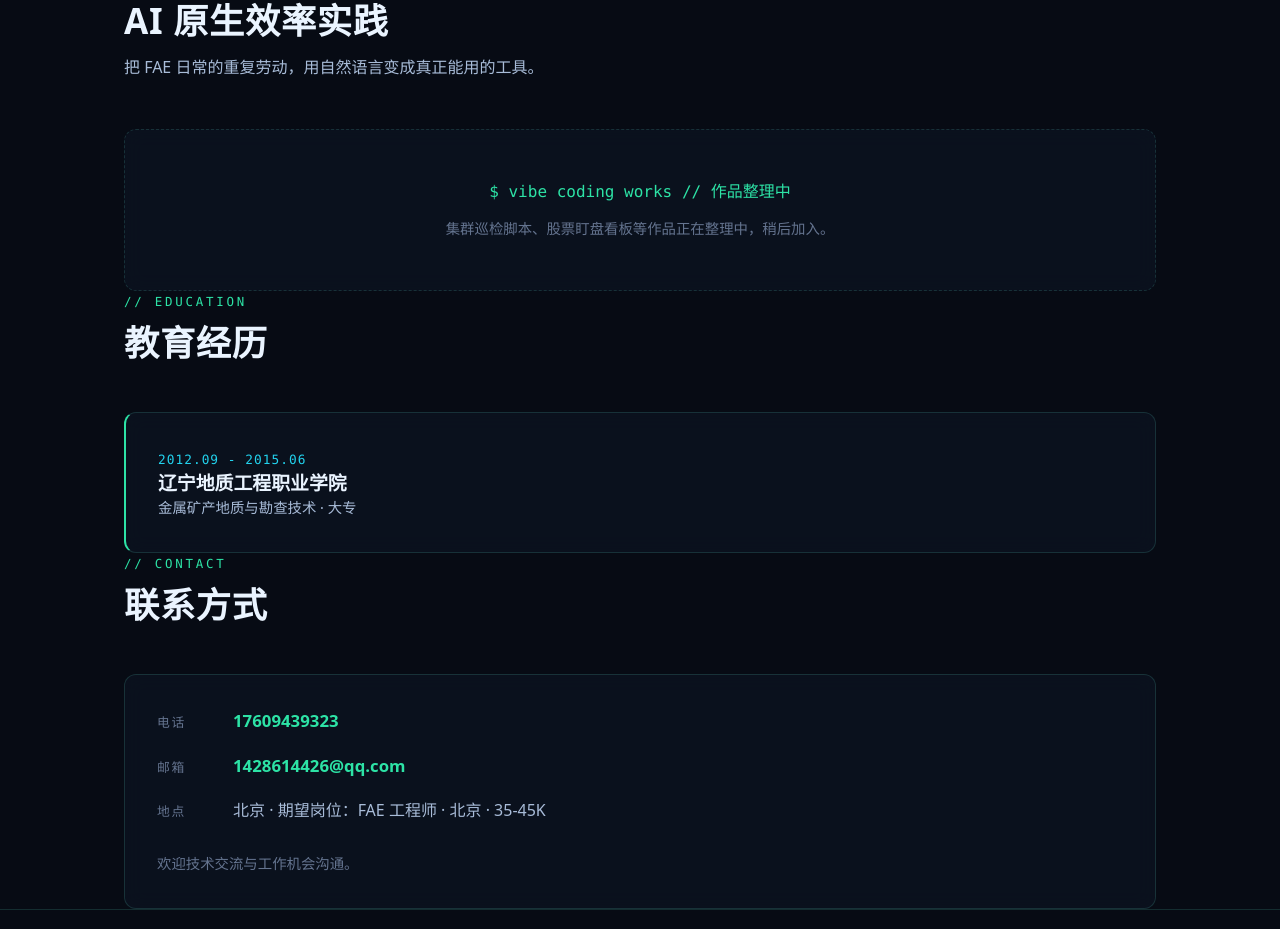
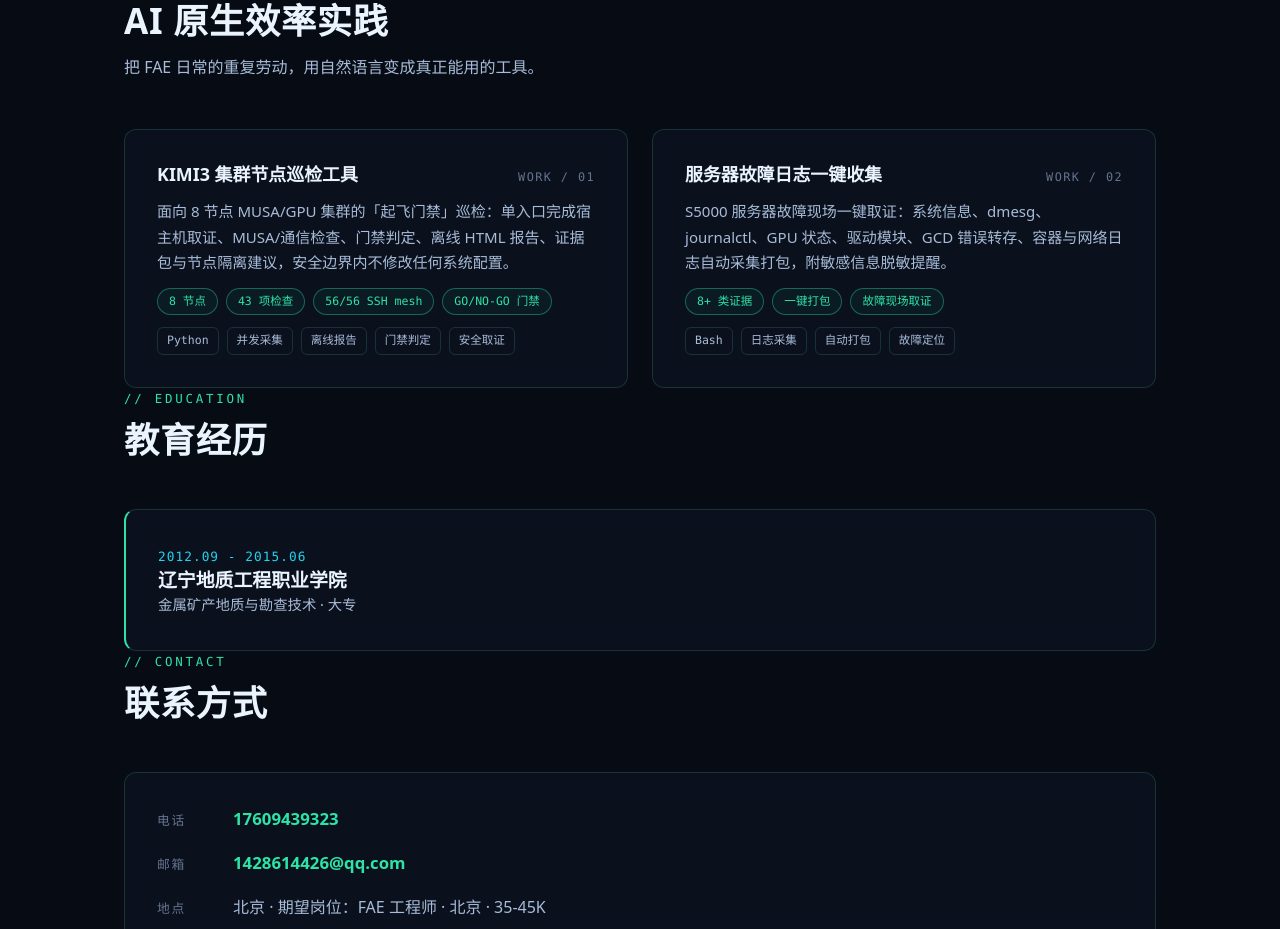
Before and after one commit to JackZhou1018/Jack_Zhou_resume, a React (Vite) app: page / in a window 1280 px wide. Shown: the part 4554-5483 px from the top of the page. Built offline with nearby package versions, Linux system fonts and the light colour scheme.

Commit message:
feat: 录入 Vibe Coding 作品（集群巡检工具 + 故障日志收集）

```diff
--- a/src/components/VibeCoding.jsx
+++ b/src/components/VibeCoding.jsx
@@ -10,10 +10,23 @@ export default function VibeCoding() {
       </div>
       {vibe.works.length > 0 ? (
         <div className="works-rail">
-          {vibe.works.map((w) => (
+          {vibe.works.map((w, i) => (
             <article key={w.name} className="panel work-card">
-              <h3>{w.name}</h3>
+              <div className="work-top">
+                <h3>{w.name}</h3>
+                <span className="mono work-num">WORK / {String(i + 1).padStart(2, '0')}</span>
+              </div>
               <p>{w.desc}</p>
+              {w.stats && (
+                <div className="work-stats">
+                  {w.stats.map((st) => <span key={st} className="work-stat">{st}</span>)}
+                </div>
+              )}
+              {w.tags && (
+                <div className="work-tags">
+                  {w.tags.map((t) => <span key={t} className="mono work-tag">{t}</span>)}
+                </div>
+              )}
               {w.link && <a href={w.link} target="_blank" rel="noreferrer">查看作品 →</a>}
             </article>
           ))}
--- a/src/data/resume.js
+++ b/src/data/resume.js
@@ -21,7 +21,22 @@ export const vibe = {
   title: 'AI 原生效率方法（Vibe Coding）',
   desc: '熟练使用自然语言驱动的 AI 辅助编程，将 FAE 日常重复劳动快速工具化：GPU 环境检测、测试脚本生成、故障诊断小工具、数据看板等，以小时级速度产出可用工具。',
   tags: ['AI 辅助开发', '快速原型', '自动化脚本', 'Prompt Engineering', '工具化思维'],
-  works: [],
+  works: [
+    {
+      name: 'KIMI3 集群节点巡检工具',
+      desc: '面向 8 节点 MUSA/GPU 集群的「起飞门禁」巡检：单入口完成宿主机取证、MUSA/通信检查、门禁判定、离线 HTML 报告、证据包与节点隔离建议，安全边界内不修改任何系统配置。',
+      stats: ['8 节点', '43 项检查', '56/56 SSH mesh', 'GO/NO-GO 门禁'],
+      tags: ['Python', '并发采集', '离线报告', '门禁判定', '安全取证'],
+      link: null,
+    },
+    {
+      name: '服务器故障日志一键收集',
+      desc: 'S5000 服务器故障现场一键取证：系统信息、dmesg、journalctl、GPU 状态、驱动模块、GCD 错误转存、容器与网络日志自动采集打包，附敏感信息脱敏提醒。',
+      stats: ['8+ 类证据', '一键打包', '故障现场取证'],
+      tags: ['Bash', '日志采集', '自动打包', '故障定位'],
+      link: null,
+    },
+  ],
 }
 
 export const experiences = [
--- a/src/styles/sections.css
+++ b/src/styles/sections.css
@@ -158,3 +158,17 @@
   .nav-open { transform: translateY(0); }
   .nav-toggle { display: flex; }
 }
+
+.works-rail { display: grid; grid-template-columns: repeat(2, 1fr); gap: var(--space-5); }
+.work-card { padding: var(--space-6); display: flex; flex-direction: column; gap: var(--space-3); }
+.work-card:hover { border-color: var(--line-strong); box-shadow: 0 0 36px rgba(45, 227, 166, 0.09); transform: translateY(-3px); transition: all 0.3s var(--ease-out); }
+.work-top { display: flex; align-items: baseline; justify-content: space-between; gap: 12px; }
+.work-card h3 { margin-bottom: 0; font-size: 1.12rem; line-height: 1.4; }
+.work-num { font-size: 0.74rem; color: var(--text-low); letter-spacing: 0.12em; white-space: nowrap; }
+.work-card p { margin-bottom: 0; font-size: 0.94rem; color: var(--text-mid); }
+.work-stats { display: flex; flex-wrap: wrap; gap: 8px; }
+.work-stat { font-family: var(--font-mono); font-size: 0.72rem; color: var(--accent); border: 1px solid var(--line-strong); border-radius: 99px; padding: 3px 11px; background: rgba(45, 227, 166, 0.05); }
+.work-tags { display: flex; flex-wrap: wrap; gap: 8px; }
+.work-tag { font-size: 0.72rem; color: var(--text-mid); border: 1px solid var(--line); border-radius: 6px; padding: 3px 9px; }
+.work-card a { color: var(--accent); font-size: 0.9rem; font-weight: 600; }
+@media (max-width: 960px) { .works-rail { grid-template-columns: 1fr; } }
```
